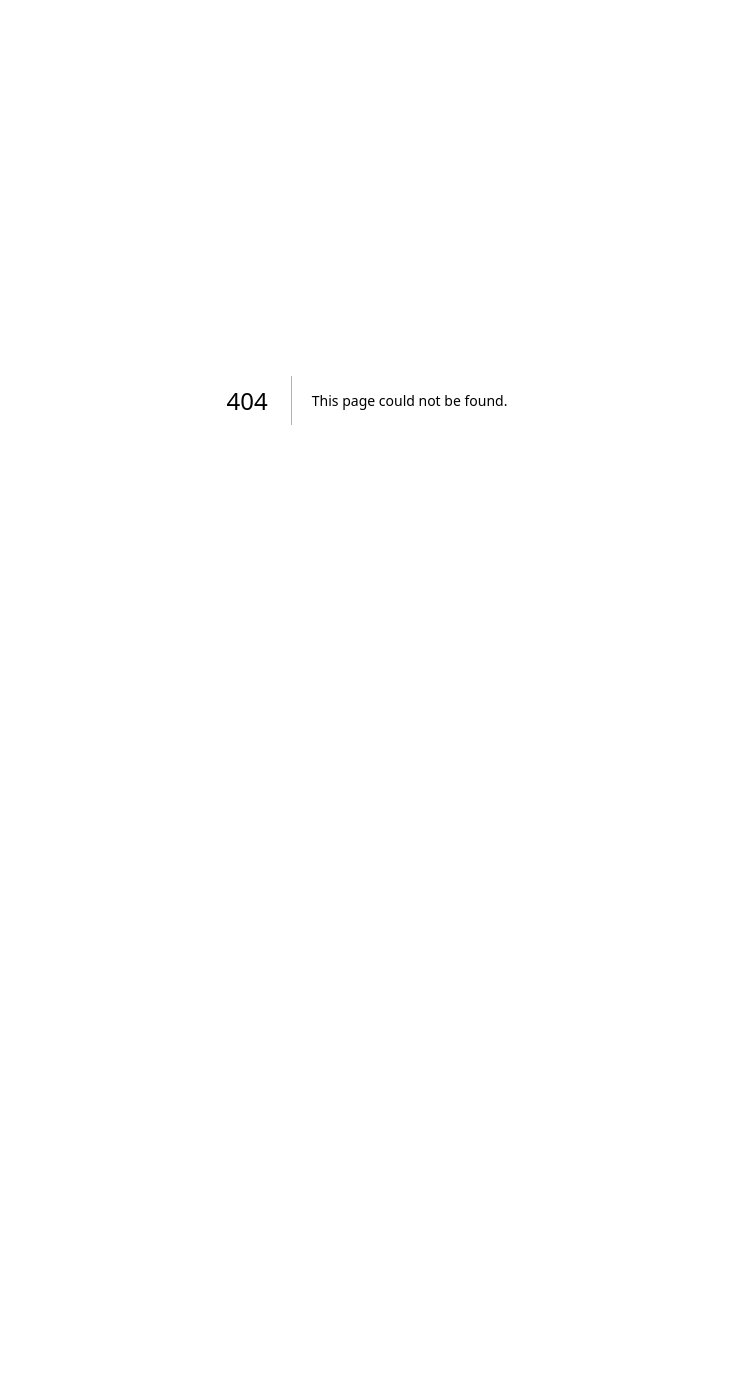
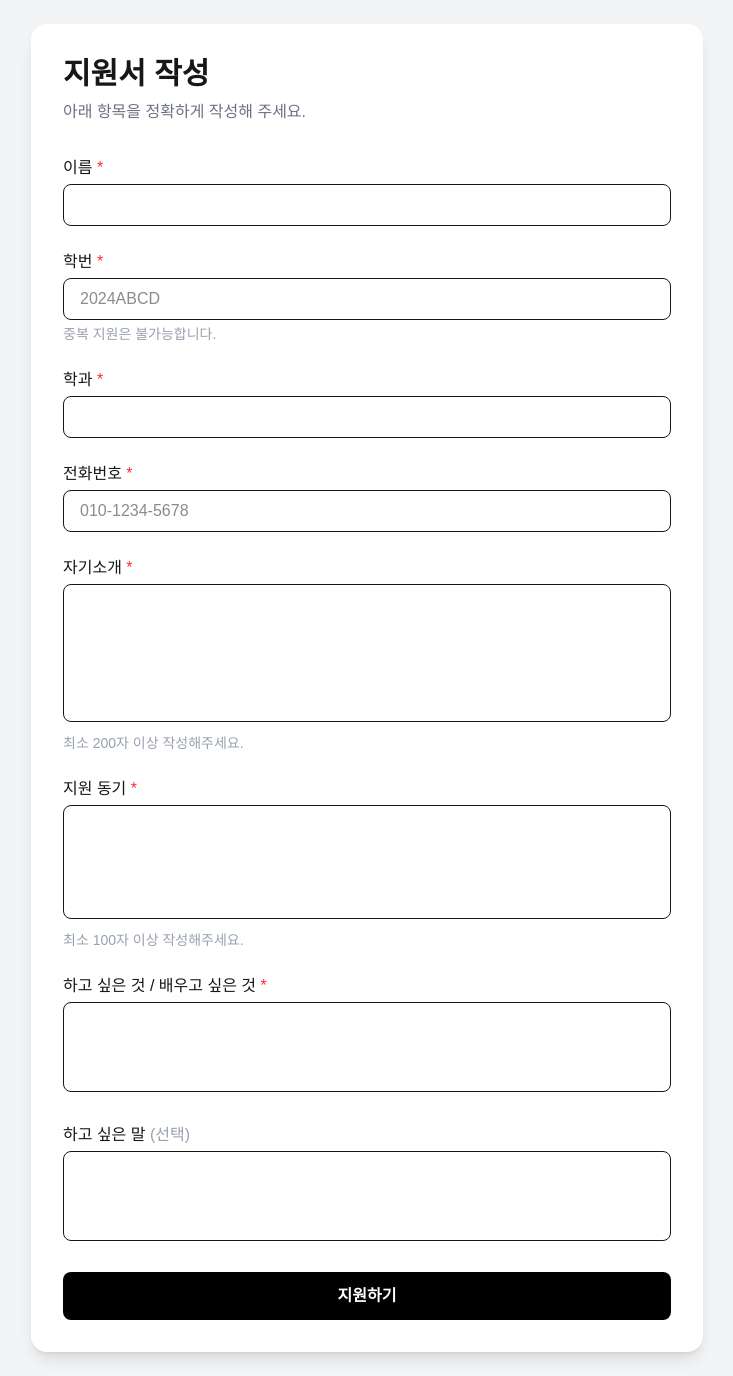
Before and after one commit to CSPCLAB/cspc-recruit-2026, a Next.js app: page /apply in a window 1280 px wide. Before the commit this address had no page. Shown: the whole page, without its empty margins (273-1006 px from the left). Before the commit the page ends 800 px from the top, so only its background shows below. Built offline with nearby package versions, Linux system fonts and the light colour scheme.

Commit message:
aplly page UI

```diff
--- /dev/null
+++ b/app/apply/page.tsx
@@ -0,0 +1,138 @@
+export default function ApplyPage() {
+  return (
+    <main className="min-h-screen bg-gray-100 flex items-center justify-center p-6">
+      <div className="w-full max-w-2xl bg-white rounded-2xl shadow-lg p-8">
+        <h1 className="text-3xl font-bold mb-2">지원서 작성</h1>
+        <p className="text-gray-500 mb-8">
+          아래 항목을 정확하게 작성해 주세요.
+        </p>
+
+        <form className="space-y-6">
+          {/* 이름 */}
+          <div>
+            <label className="block font-medium mb-1">
+              이름 <span className="text-red-500">*</span>
+            </label>
+            <input
+              name="name"
+              type="text"
+              required
+              className="w-full border rounded-lg px-4 py-2 focus:outline-none focus:ring-2 focus:ring-black"
+            />
+          </div>
+
+          {/* 학번 */}
+          <div>
+            <label className="block font-medium mb-1">
+              학번 <span className="text-red-500">*</span>
+            </label>
+            <input
+              name="student_id"
+              type="text"
+              placeholder="2024ABCD"
+              required
+              className="w-full border rounded-lg px-4 py-2"
+            />
+            <p className="text-sm text-gray-400 mt-1">
+              중복 지원은 불가능합니다.
+            </p>
+          </div>
+
+          {/* 학과 */}
+          <div>
+            <label className="block font-medium mb-1">
+              학과 <span className="text-red-500">*</span>
+            </label>
+            <input
+              name="department"
+              type="text"
+              required
+              className="w-full border rounded-lg px-4 py-2"
+            />
+          </div>
+
+          {/* 전화번호 */}
+          <div>
+            <label className="block font-medium mb-1">
+              전화번호 <span className="text-red-500">*</span>
+            </label>
+            <input
+              name="phone"
+              type="text"
+              placeholder="010-1234-5678"
+              required
+              className="w-full border rounded-lg px-4 py-2"
+            />
+          </div>
+
+          {/* 자기소개 */}
+          <div>
+            <label className="block font-medium mb-1">
+              자기소개 <span className="text-red-500">*</span>
+            </label>
+            <textarea
+              name="intro"
+              minLength={200}
+              required
+              rows={5}
+              className="w-full border rounded-lg px-4 py-2 resize-none"
+            />
+            <p className="text-sm text-gray-400 mt-1">
+              최소 200자 이상 작성해주세요.
+            </p>
+          </div>
+
+          {/* 지원 동기 */}
+          <div>
+            <label className="block font-medium mb-1">
+              지원 동기 <span className="text-red-500">*</span>
+            </label>
+            <textarea
+              name="motivation"
+              minLength={100}
+              required
+              rows={4}
+              className="w-full border rounded-lg px-4 py-2 resize-none"
+            />
+            <p className="text-sm text-gray-400 mt-1">
+              최소 100자 이상 작성해주세요.
+            </p>
+          </div>
+
+          {/* 목표 */}
+          <div>
+            <label className="block font-medium mb-1">
+              하고 싶은 것 / 배우고 싶은 것 <span className="text-red-500">*</span>
+            </label>
+            <textarea
+              name="goal"
+              required
+              rows={3}
+              className="w-full border rounded-lg px-4 py-2 resize-none"
+            />
+          </div>
+
+          {/* 코멘트 */}
+          <div>
+            <label className="block font-medium mb-1">
+              하고 싶은 말 <span className="text-gray-400">(선택)</span>
+            </label>
+            <textarea
+              name="comment"
+              rows={3}
+              className="w-full border rounded-lg px-4 py-2 resize-none"
+            />
+          </div>
+
+          {/* 제출 버튼 */}
+          <button
+            type="submit"
+            className="w-full bg-black text-white py-3 rounded-lg font-semibold hover:bg-gray-800 transition"
+          >
+            지원하기
+          </button>
+        </form>
+      </div>
+    </main>
+  );
+}
```
